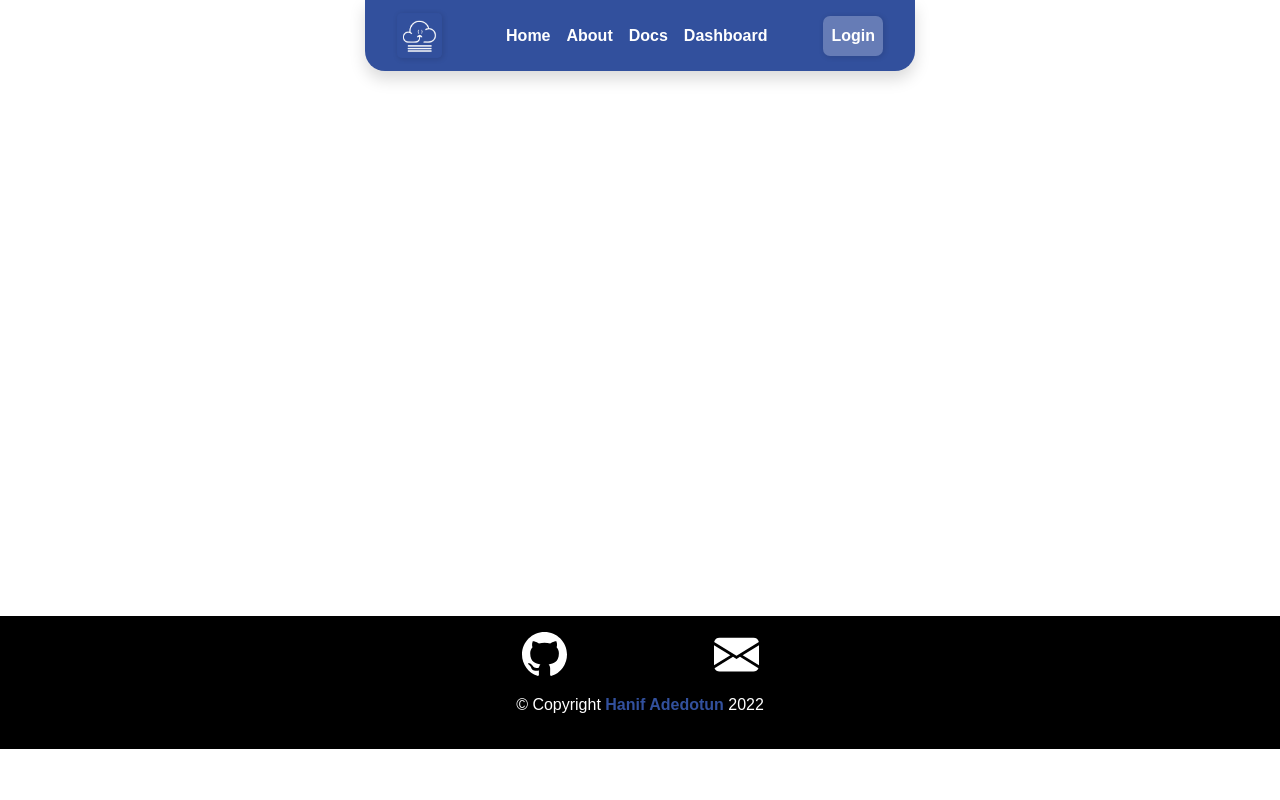
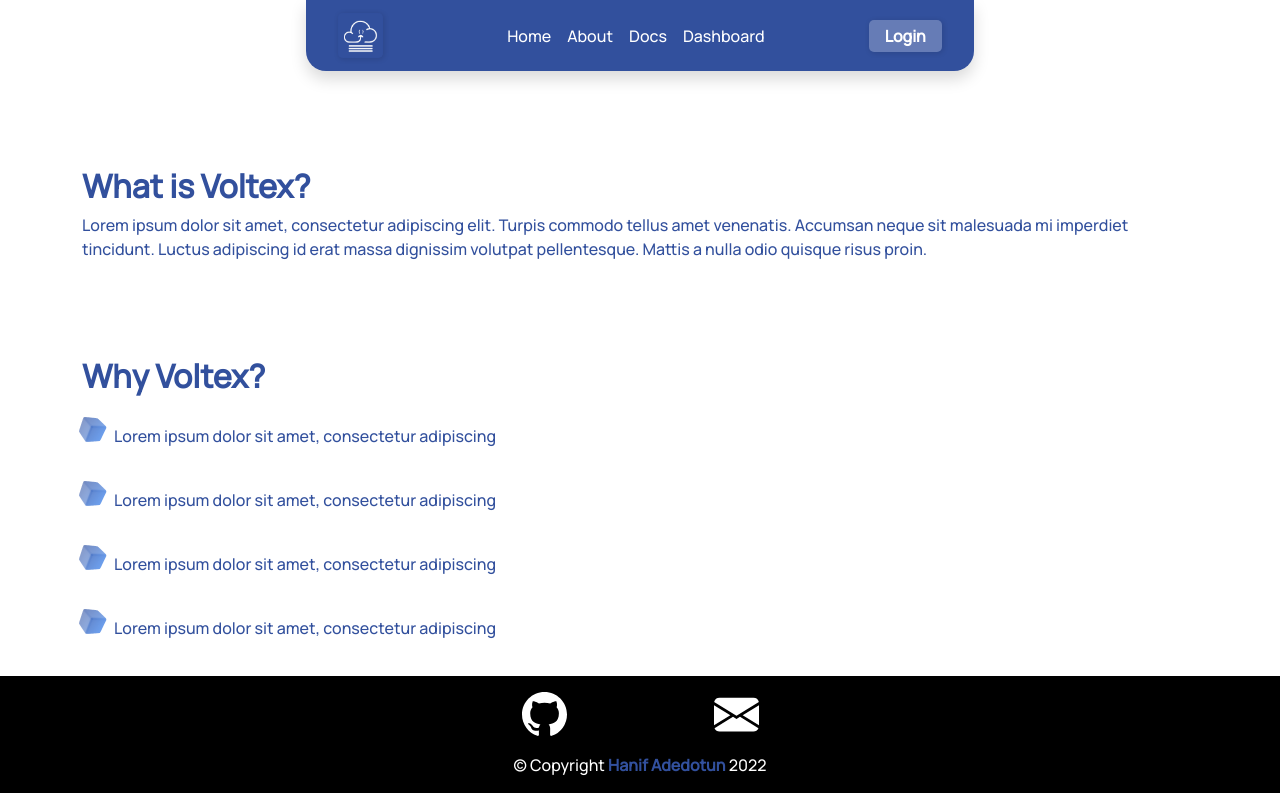
Before and after one commit to Hanif-adedotun/voltex, a React (Create React App) app in the folder voltex_react-app/: page /about in a window 1280 px wide. Built offline with nearby package versions, Linux system fonts and the light colour scheme.

Commit message:
login screen updated

```diff
--- a/voltex_react-app/src/components/Footer/footer.css
+++ b/voltex_react-app/src/components/Footer/footer.css
@@ -4,7 +4,7 @@
 /* The whole footer section */
 .footer{
     margin: 0 !important;
-    padding: 1em 0;
+    padding: 1em 0 0 0;
     background-color: black;
     color: white;
     position: relative;
--- a/voltex_react-app/src/components/Home/home.css
+++ b/voltex_react-app/src/components/Home/home.css
@@ -71,7 +71,18 @@
     justify-content: center;
     align-items: center;
 }
-
+.read-more Button{
+    display: block;
+    background-color: rgba(255, 255, 255, 0.2);
+    color: white;
+    font-weight: bold;
+    font-size: medium;
+    border: none;
+}
+.read-more Button:hover{
+    background-color: white;
+    color: var(--primary);
+}
 .h-docs-img{
     height: auto;
     width: 70%;
--- a/voltex_react-app/src/components/Home/home.js
+++ b/voltex_react-app/src/components/Home/home.js
@@ -160,9 +160,9 @@ class Home extends React.Component{
                             <Col xs={6} className='docs-txt'>
                               <h2>Powerful and easy to use resources</h2>
 
-                              <Row>
+                              <p className='read-more'>
                                 <Button>Read our api docs <Clipboard width={30} height={30}/></Button>
-                                </Row>
+                              </p>
                               </Col>
                             <Col x={6}><img  className='h-docs-img' src={Doc} alt="Document"/></Col>
                           </Row>
--- a/voltex_react-app/src/components/Navigation/nav.css
+++ b/voltex_react-app/src/components/Navigation/nav.css
@@ -4,32 +4,35 @@
 .nav-cus{
     width: max-content;
     font-size: medium;
-    font-weight: bold;
+    /* font-weight: bold; */
     margin: auto;
     padding: 0 2em;
     background-color: var(--primary) ;
     border-radius:  0 0 20px 20px;
-
 }
 .nav-l{
   color: white !important;
 }
 .nav-l:hover{
- /* text-decoration: underline; */
- border-bottom: 2px solid var(--primary);
+ border-bottom: 2px solid var(--primary) !important;
 }
 .nav-p{
   background-color: rgba(255, 255, 255, 0.25);
-  border-radius:  7px;
+  border-radius:  5px;
   color: white !important;
-  margin-left: 3em;
+  margin-left: 6em;
   box-shadow: 1px 1px 5px 1px rgba(0, 0, 0, 0.1);
-
+  font-weight: bold;
+  padding:  .25em 1em !important;
+}
+.nav-p:hover{
+  background-color: rgba(255, 255, 255, 0.3);
+  box-shadow: 3px 3px 2px 1px rgba(0, 0, 0, 0.3);
 }
 .nav-logo{
   box-shadow: 1px 1px 5px 1px rgba(0, 0, 0, 0.1);
   border-radius: 5px;
-  margin-right: 2em;
+  margin-right: 5em;
 }
 .nav-toggle{
   border: none;
@@ -39,7 +42,7 @@
 }
 /* Content after the navbar */
 .content{
-  margin-top: 7em;
+  margin-top: 1em;
 }
 
 @media screen and (max-width:767px){
@@ -47,4 +50,7 @@
     width: 100%;
     border-radius: 0;
   }
+  .nav-p{
+    margin: auto 0;
+  }
 }
--- a/voltex_react-app/src/components/Navigation/nav.js
+++ b/voltex_react-app/src/components/Navigation/nav.js
@@ -7,7 +7,7 @@ import './nav.css';
 import Dashboard from '../Dashboard/dashboard';
 import Home from '../Home/home';
 import Profile from '../Profile/profile';
-
+import About from '../about/about';
 
 //Logo
 import logo from '../images/logo.png';
@@ -87,6 +87,7 @@ class navigation extends React.Component{
                 <div className='content'>
                 <Switch >
                     <Route path='/' exact component={Home}/>
+                    <Route path='/about' exact component={About}/>
                     <Route path='/dashboard' exact component={Dashboard}/>
                     <Route path='/profile' exact component={Profile}/>
                     <Route path='/docs' exact component={() => {
--- a/voltex_react-app/src/components/Profile/profile.css
+++ b/voltex_react-app/src/components/Profile/profile.css
@@ -1,54 +1,45 @@
-/* Vm primary color */
-.color{
-    color: rgb(70, 123, 223);
-  }
+@import url(../utils/color.css);
 
-/* The user profile style*/
-.img-circle {
-    /* border-radius: 50%; */
-    height: 15%;
-    width: 15%;
-    /* border: 2px solid cornflowerblue; */
-    box-shadow: 1px 1px 7px #000000de;
+.l-card{
+    background-color: var(--primary);
+    width: 50%;
+    margin: auto;
+    color: white;
+    border-radius: 30px 30px 0 0;
+    min-height: 70vh;
 }
-
-/* Google sign in button */
-.gsign{
-    margin: auto;
-    width: max-content;
-}
-/* General sign i button sign */
-.sign-in{
-    border-radius: 20px;
-    margin: 2em auto;
-    cursor: pointer;
-    width: max-content;
+#signin{
+    display: flex;
+    justify-content: center;
+    align-items: center;
+ }
+ .signin-container{
+     display: block;
+ }
+ .signin-container h2{
     font-weight: bold;
 }
-#logo{
+.img-login{
+    max-width: 10px;
+    max-height: 10px;
+}
+.gsign{
     background-color: white;
-    border-radius: 20px;
+    color: black;
+    font-weight: bold;
+    padding: 1em 2em;
+    width: max-content;
+    margin:  2em auto;
+    border-radius: 10px;
+    font-size: large;
 }
-.content-wrapper{
-    margin: .2em;
+.gsign:hover{
+    background-color: rgba(255, 255, 255, 0.7);
+    box-shadow: 3px 3px 2px 3px rgba(0, 0, 0, 0.3);
+    cursor: pointer;
 }
-/* Google specific sign in */
-.g-sign-in-button {
-    border: 2px solid rgb(70, 123, 223);
-    background-color: white;
+.coming-soon{
+    background-color: rgba(255, 255, 255, 0.7) !important;
+    box-shadow: none !important;
+    cursor:not-allowed !important;
 }
-.g-sign-in-button:hover{
-    background-color: rgb(70, 123, 223);
-    color: white;
-    font-size: medium;
-}
-/* Github specific sign in */
-.github-sign-in{
-    border: 2px solid black;
-    background-color: white;
-}
-.github-sign-in:hover{
-    background-color: black;
-    color: white;
-    font-size: medium;
-}
--- a/voltex_react-app/src/components/Profile/profile.js
+++ b/voltex_react-app/src/components/Profile/profile.js
@@ -8,22 +8,19 @@ import Load from '../objects/loading';
 
 
 //Import Login Logos
-import Gicon from '../images/icon/google.svg'
-import Giticon from '../images/icon/github.svg'
-
+import Gicon from '../images/icon/google.svg';
+import Giticon from '../images/icon/github.svg';
+import Facebook from '../images/icon/facebook.svg';
 
 //function (gsign) Google button both for sign in and sign out
 //@param {name} The text the will show in the button
 //@param {github} Default is false, but if true the github button settings will be activated
-var gsign = (name, github=false) =>{
-// var googlelogo = 'https://img.icons8.com/color/40/000000/google-logo.png';
-// var gitlogo = "https://img.icons8.com/windows/40/000000/github.png";
-
+var gsign = (name, icon) =>{
     return(
-        <div className=  {(github) ? 'github-sign-in sign-in': 'g-sign-in-button sign-in'}>
+        <div className=  {'sign-in'}>
             <div className='content-wrapper'>
                 <span className='logo-wrapper'>
-                    <img id='logo' alt='Google logo' src={(github) ? Giticon : Gicon}></img>
+                    <img id='img-login' alt={`${name} logo`} src={icon}></img>
                 </span>
                 <span className='text-container'> {name} </span>
             </div>
@@ -96,14 +93,20 @@ class Profile extends React.Component{
     //function (handlesignout) view when an account is not signed in
     notsignedin = () =>{
         return(
-            <div>
-                <h2>Seems you are not signed in, sign in now!</h2>
-                <div className='gsign' onClick={this.handleusersignin}>
-                 {gsign('Sign in With Google')}
-                </div>
+            <div className='l-card shadow' id='signin'>
+                <div className='signin-container'>
+                    <h2>Login</h2>
+                    <div className='gsign' onClick={this.handleusersignin}>
+                    {gsign('Continue With Google', Gicon)}
+                    </div>
 
-                <div className='gsign' onClick={this.handlegithubsignin}>
-                 {gsign('Sign in With Github', true)}
+                    <div className='gsign' onClick={this.handlegithubsignin}>
+                    {gsign('Continue With Github', Giticon)}
+                    </div>
+
+                    <div className='gsign coming-soon'>
+                    {gsign('Continue With Facebook', Facebook)}
+                    </div>
                 </div>
             </div>
         );
@@ -112,13 +115,12 @@ class Profile extends React.Component{
     //function (renderuser) the switch button to change between views
     // Views Loading icon, signed in profile and not signed in profile
     renderuser(){
-        console.log('The user profile '+String(this.state.authenticate));
-
         switch(this.state.authenticate){
             default: return <Load color='rgb(54, 123, 252)' type='bubbles'/>
                 case false: return this.notsignedin();
                 case true: return this.userprofile();
         }
+
     }
 
     //Render the Views on the screen
--- /dev/null
+++ b/voltex_react-app/src/components/about/about.css
@@ -0,0 +1,25 @@
+@import url(../utils/color.css);
+
+.about{
+     color: var(--primary);
+}
+.summary p{
+     text-align: left ;
+}
+
+.usp h1 , .summary h1{
+     font-size: 2em;
+     font-weight: bold;
+     color: var(--primary);
+     text-align: left ;
+     margin-top: 3em;
+}
+
+.usp ul li{
+     margin: 0;
+     padding: 0;
+     list-style-type: none;
+     text-align: left ;
+     list-style-image: url('../images/icon/cube.png');
+     line-height: 4em;
+}
--- /dev/null
+++ b/voltex_react-app/src/components/about/about.js
@@ -0,0 +1,37 @@
+import React, { useState } from 'react';
+import {Container} from "react-bootstrap";
+import "./about.css";
+
+function About(){
+     const [summary, setsummary] = useState("Lorem ipsum dolor sit amet, consectetur adipiscing elit. Turpis commodo tellus amet venenatis. Accumsan neque sit malesuada mi imperdiet tincidunt. Luctus adipiscing id erat massa dignissim volutpat pellentesque. Mattis a nulla odio quisque risus proin.");
+     const [list, setList] = useState([
+          "Lorem ipsum dolor sit amet, consectetur adipiscing",
+          "Lorem ipsum dolor sit amet, consectetur adipiscing",
+          "Lorem ipsum dolor sit amet, consectetur adipiscing",
+          "Lorem ipsum dolor sit amet, consectetur adipiscing"
+     ]);
+     return(
+          <div className='about'>
+               <Container className='summary'>
+                    <h1>What is Voltex?</h1>
+
+                    <p>
+                         {summary}
+                    </p>
+               </Container>
+
+               <Container className='usp'>
+                    <h1>Why Voltex?</h1>
+
+                    <ul>
+                         {list.map((v,i) =>
+                         <li>{v}</li>
+                         )}
+
+                    </ul>
+               </Container>
+          </div>
+     )
+}
+
+export default About;
--- a/voltex_react-app/src/index.css
+++ b/voltex_react-app/src/index.css
@@ -1,3 +1,4 @@
+@import url('https://fonts.googleapis.com/css2?family=Manrope:wght@200;500&display=swap');
 @import  url(../src/components/utils/color.css);
 body {
   margin: 0;
@@ -8,8 +9,7 @@ body {
   text-align: center;
 }
 *{
-  /* font-family: Azonix, -apple-system, BlinkMacSystemFont, 'Segoe UI', 'Roboto', 'Oxygen', 'Ubuntu', 'Cantarell', 'Fira Sans', 'Droid Sans', 'Helvetica Neue', sans-serif; */
-  font-family: Arial, Helvetica, sans-serif;
+  font-family: 'Manrope', sans-serif !important;
 }
 
 /* Styling to change the appearance of the scroll bars */
```
Also changed, not shown: voltex_react-app/src/components/images/icon/facebook.svg (added).
